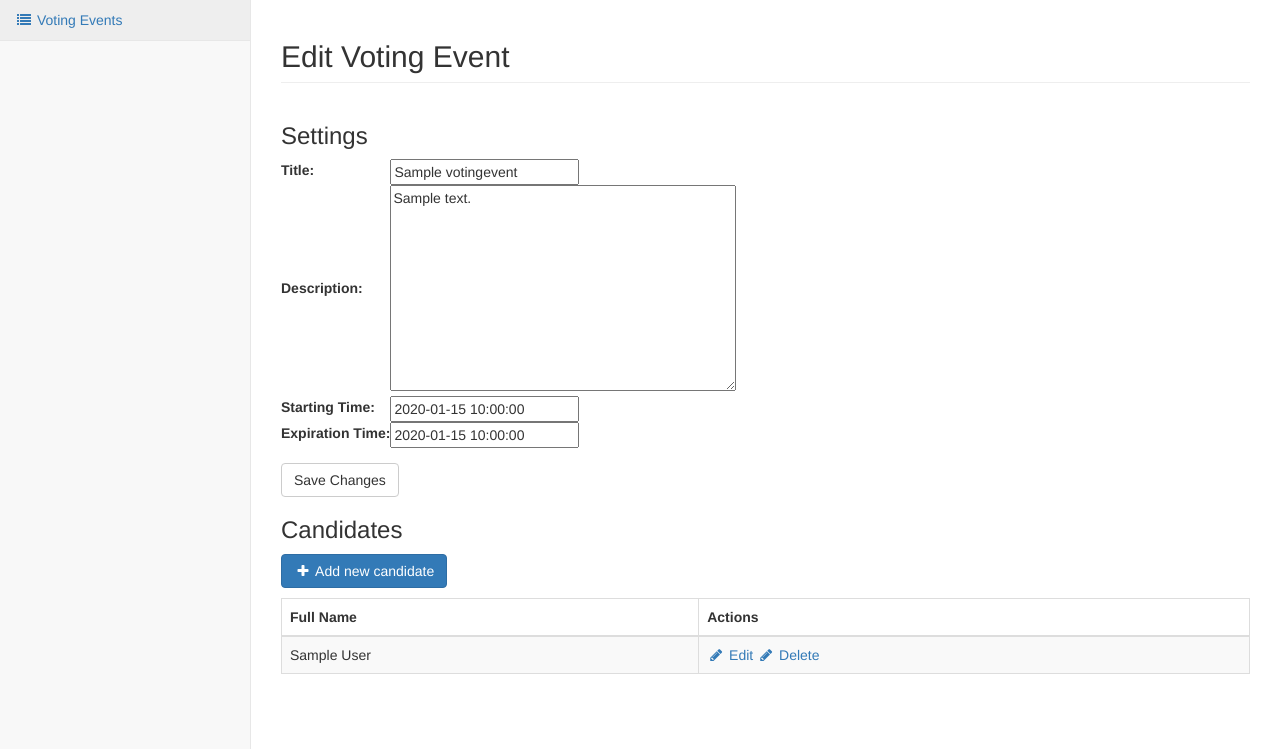
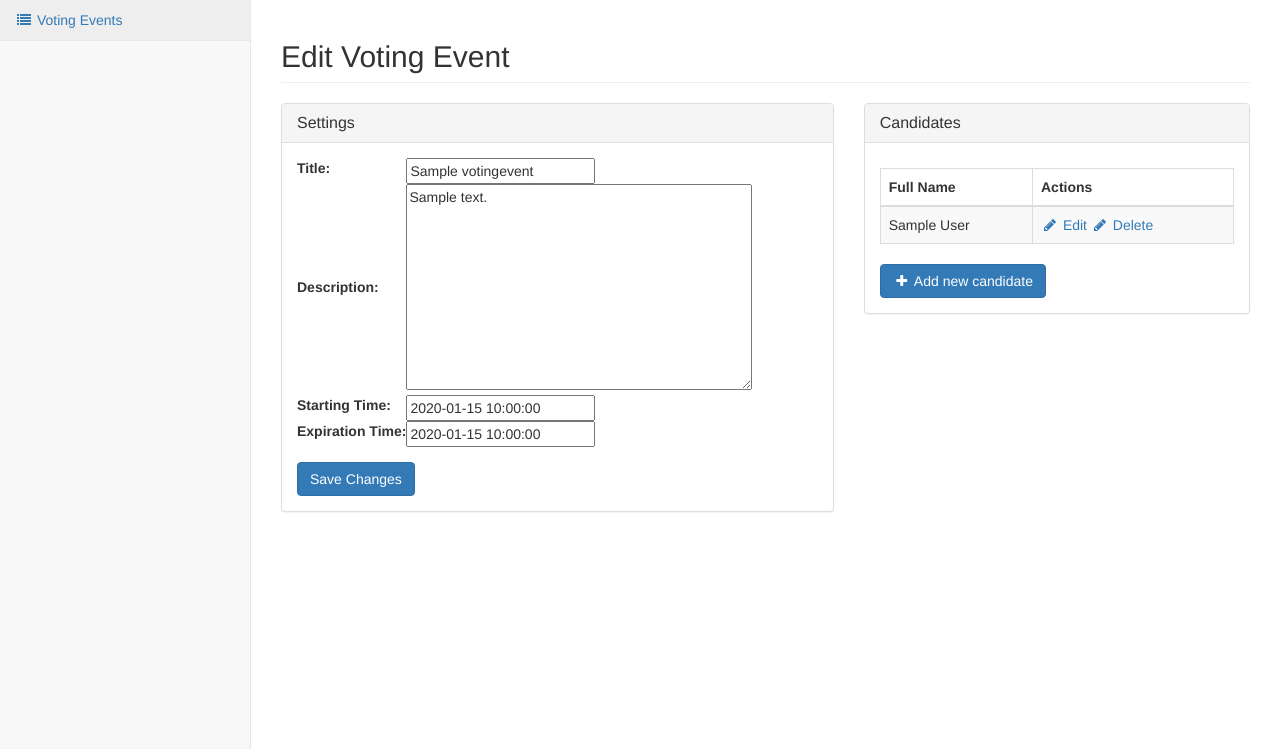
Before and after one commit to lzh9102/ee-voting, a Django app: page /voting_event_edit/1 in a window 1280 px wide. Shown: the part 51-800 px from the top of the page. Run offline with Django 3.2, Linux system fonts and the light colour scheme; a user stored in the database is signed in; tables that the repository leaves empty hold one stand-in row (values such as "Sample post"); some libraries are stand-ins or nearby versions.

Commit message:
Improve visual designs in candidate templates

```diff
--- a/voting/templates/voting/candidate_delete.html
+++ b/voting/templates/voting/candidate_delete.html
@@ -14,7 +14,7 @@
     <form method="post">
       {% csrf_token %}
       <p>
-        {% blocktrans with candidate=object.title %}Are you sure you want to delete candidate <b>{{ candidate }}</b>?{% endblocktrans %}
+        {% blocktrans with candidate=object.full_name %}Are you sure you want to delete candidate <b>{{ candidate }}</b>?{% endblocktrans %}
       </p>
       <input class="btn btn-danger" type="submit" value="{% trans "Yes, delete it!" %}">
       <a class="btn btn-primary" href="{{ object.event.url_edit }}">{% trans "Cancel" %}</a>
--- a/voting/templates/voting/voting_event_edit.html
+++ b/voting/templates/voting/voting_event_edit.html
@@ -10,9 +10,15 @@
 </div>
 
 <div class="row">
-  <div class="col-lg-12">
-    <h3>{% trans "Settings" %}</h3>
 
+  <div class="col-lg-7">
+    <div class="panel panel-default">
+
+      <div class="panel-heading">
+        <h3 class="panel-title">{% trans "Settings" %}</h3>
+      </div>
+
+      <div class="panel-body">
         <form method="post">
           {% csrf_token %}
           <div class="form-group">
@@ -20,19 +26,22 @@
               {{ form.as_table }}
             </table>
           </div>
-      <input class="btn btn-default" type="submit" value="{% trans "Save Changes" %}">
+          <input class="btn btn-primary" type="submit" value="{% trans "Save Changes" %}">
         </form>
+      </div>
 
     </div>
   </div>
+  <!-- end column -->
 
-<div class="row">
-  <div class="col-lg-12">
-    <h3>{% trans "Candidates" %}</h3>
-    <a class="btn btn-primary" href="{% url 'candidate_create' object.pk %}">
-      <i class="fa fa-fw fa-plus"></i>
-      {% trans "Add new candidate" %}
-    </a>
+  <div class="col-lg-5">
+
+    <div class="panel panel-default">
+      <div class="panel-heading">
+        <h3 class="panel-title">{% trans "Candidates" %}</h3>
+      </div>
+
+      <div class="panel-body">
         <p>
           <table class="table table-striped table-bordered table-hover">
             <thead>
@@ -56,7 +65,16 @@
             </tbody>
           </table>
         </p>
+        <a class="btn btn-primary" href="{% url 'candidate_create' object.pk %}">
+          <i class="fa fa-fw fa-plus"></i>
+          {% trans "Add new candidate" %}
+        </a>
       </div>
     </div>
 
+  </div>
+  <!-- end column -->
+
+</div>
+
 {% endblock content %}
```
Lines whose indentation alone changed are shown as unchanged.
